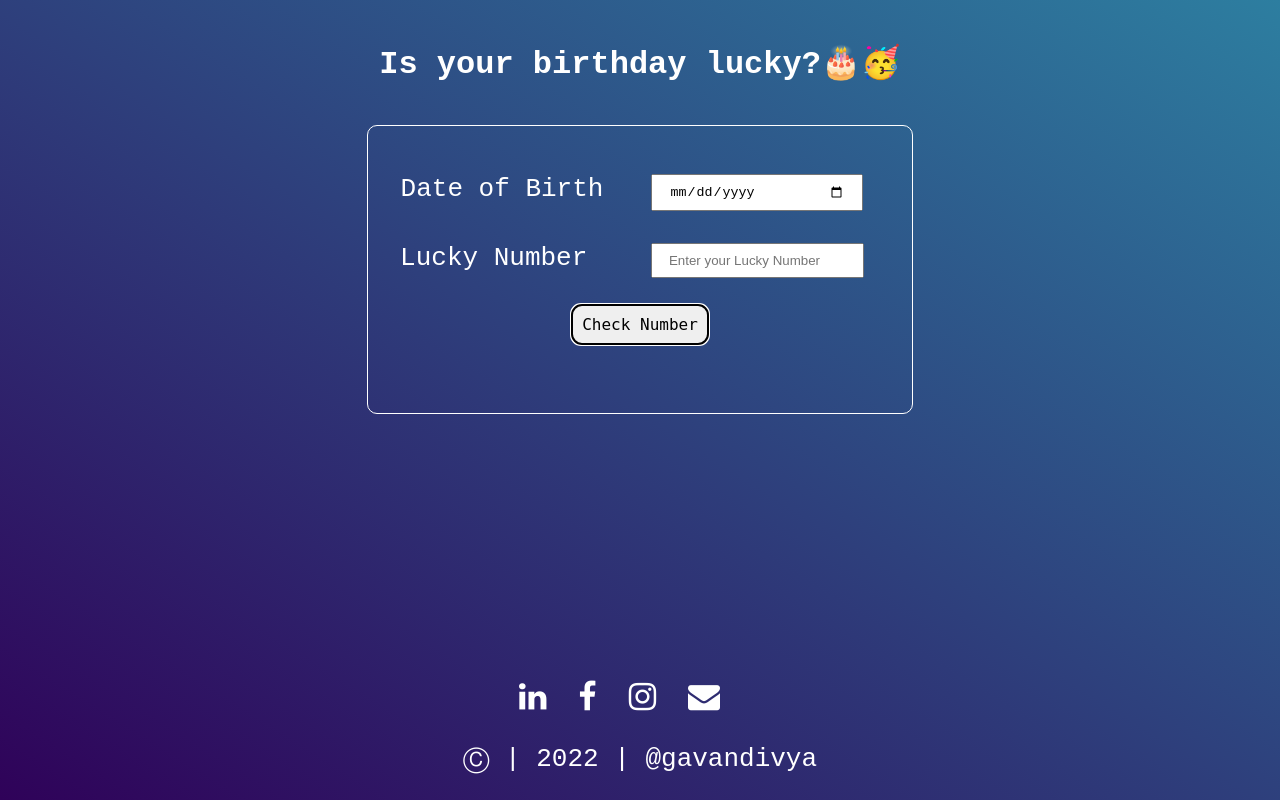
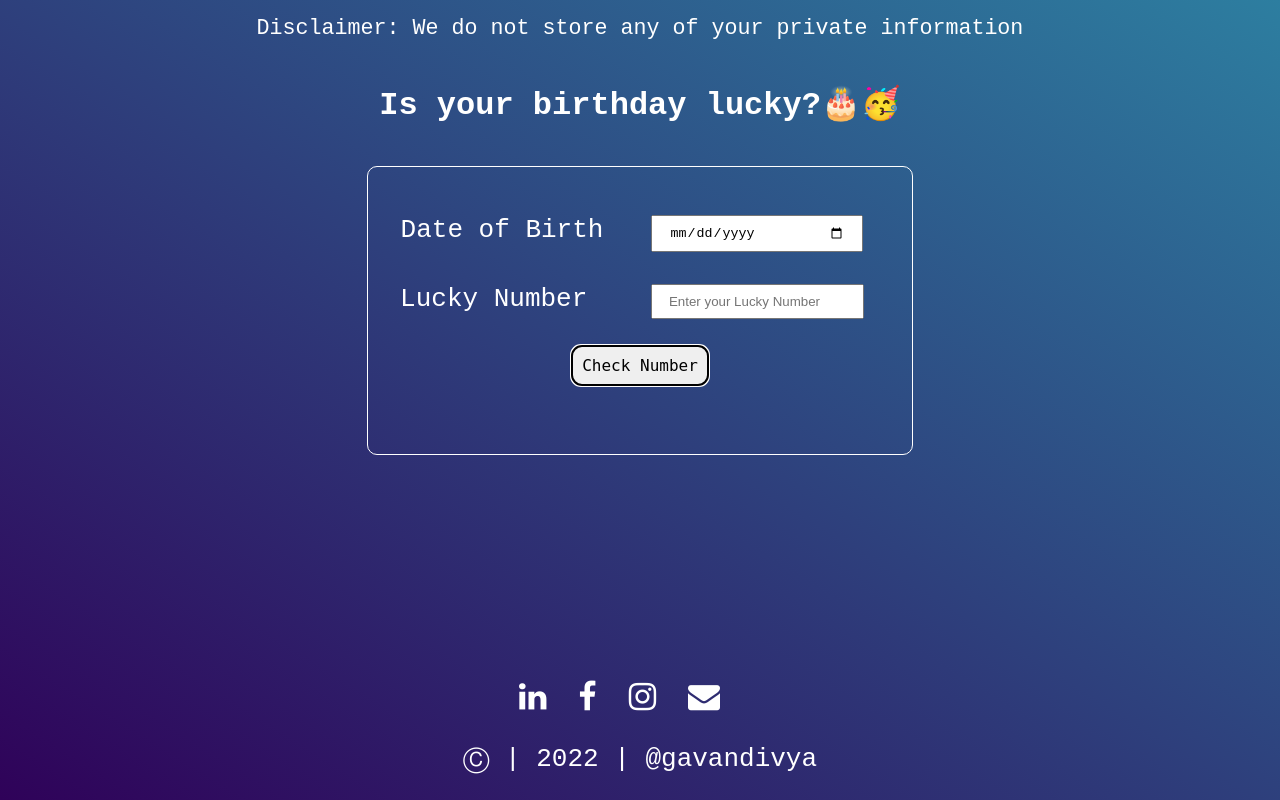
Before and after one commit to gavandivya/neogLuckyBirthday, a React (Create React App) app: page / in a window 1280 px wide. Built offline with nearby package versions, Linux system fonts and the light colour scheme.

Commit message:
fix:addedDisclaimer

```diff
--- a/src/App.js
+++ b/src/App.js
@@ -49,6 +49,7 @@ export default function App() {
 
   return (
     <div className="App">
+      <small style={{ 'margin-top': '1rem' }}>Disclaimer: We do not store any of your private information</small>
       <h4>Is your birthday lucky?🎂🥳</h4>
       <div className='borderClass'>
         <div>
```
